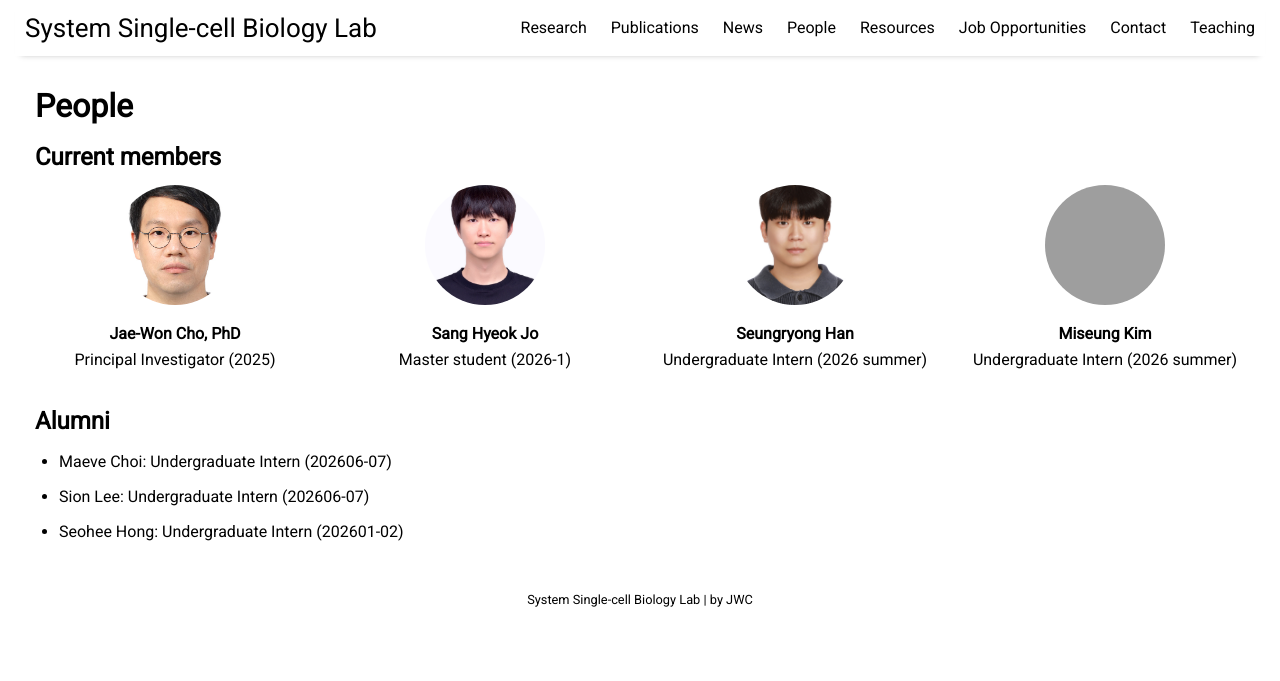
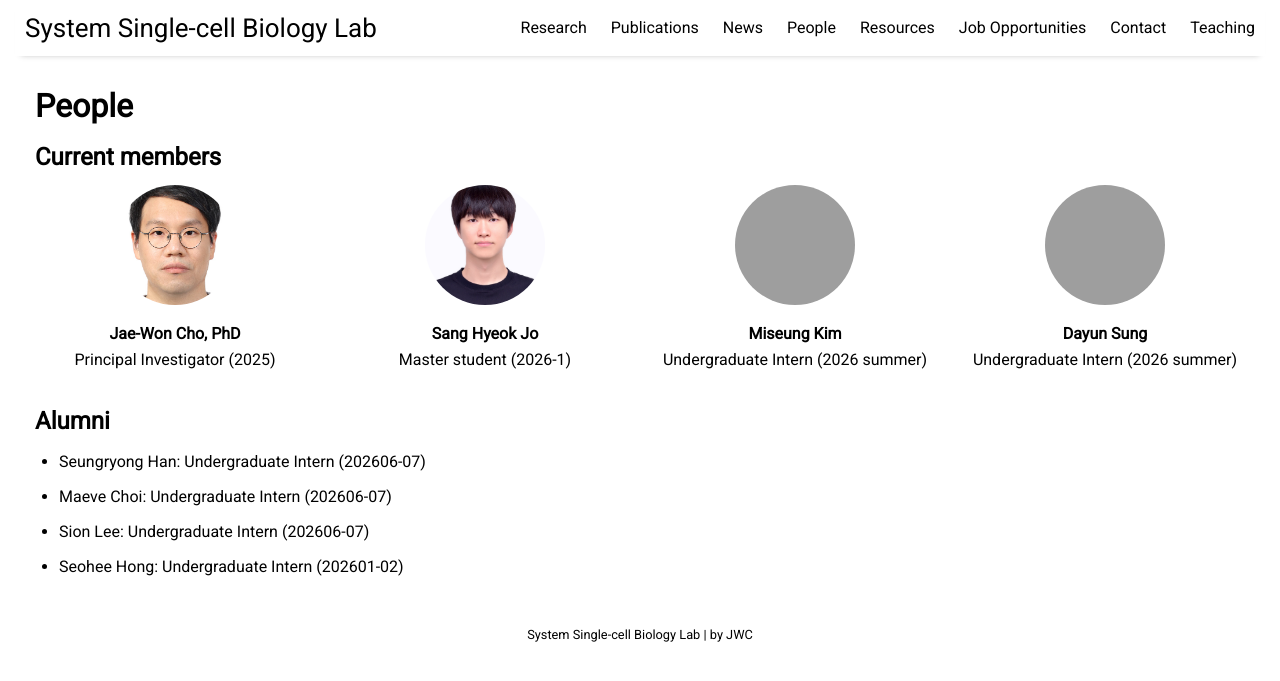
Before and after one commit to jaewon-cho/jaewon-cho.github.io, a Jekyll site: the page built from pages/people.md, in a window 1280 px wide. Shown: the top 681 px of the page. Built offline with Jekyll 4.4.1, drawn with Linux system fonts in a browser that asks for light colours; nearby versions of some CDN libraries; grey boxes are pictures that could not be loaded.

Commit message:
Update people.md

```diff
--- a/pages/people.md
+++ b/pages/people.md
@@ -23,16 +23,16 @@ permalink: /people
   </div>
 
   <div>
-    <img src="/assets/img/seungryong.jpg"
+    <img src="/assets/img/miseung_kim.JPG"
          style="width: 120px; height: 120px; object-fit: cover; border-radius: 50%;">
-    <p><strong>Seungryong Han</strong><br>
+    <p><strong>Miseung Kim</strong><br>
     Undergraduate Intern (2026 summer)</p>
   </div>
 
   <div>
-    <img src="/assets/img/miseung_kim.JPG"
+    <img src="/assets/img/dayunseong.jepg"
          style="width: 120px; height: 120px; object-fit: cover; border-radius: 50%;">
-    <p><strong>Miseung Kim</strong><br>
+    <p><strong>Dayun Sung</strong><br>
     Undergraduate Intern (2026 summer)</p>
   </div>
 
@@ -40,6 +40,7 @@ permalink: /people
 
 
 ## Alumni
+* Seungryong Han: Undergraduate Intern (202606-07)
 * Maeve Choi: Undergraduate Intern (202606-07)
 * Sion Lee: Undergraduate Intern (202606-07)
 * Seohee Hong: Undergraduate Intern (202601-02)
```
